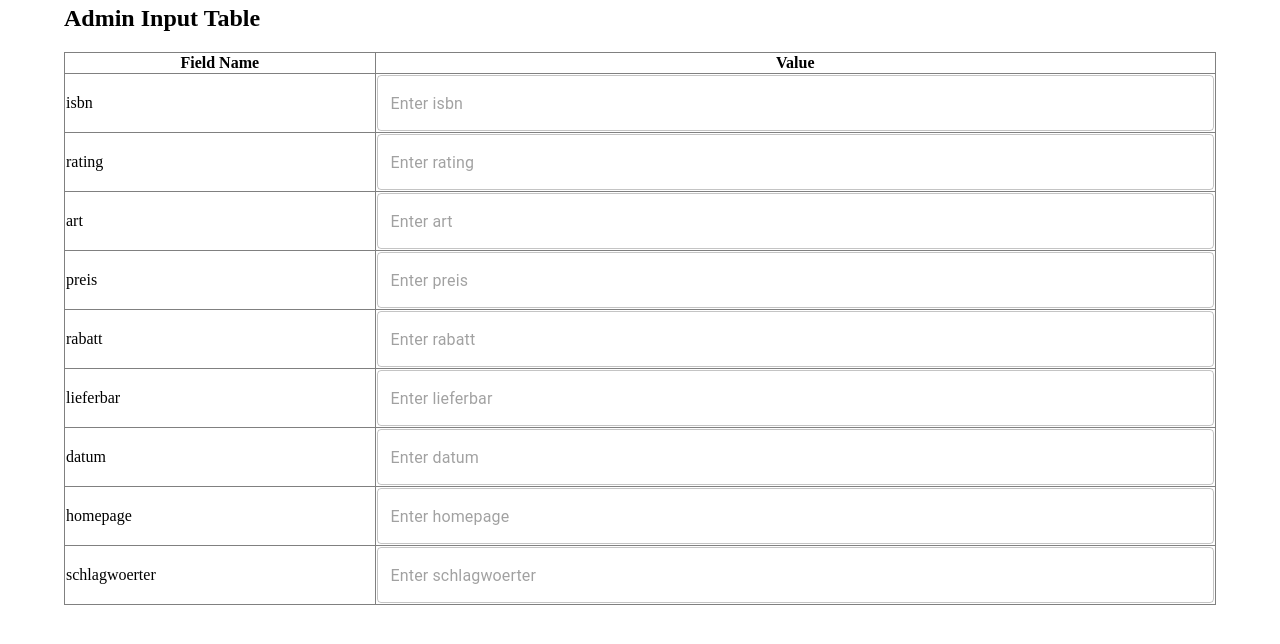
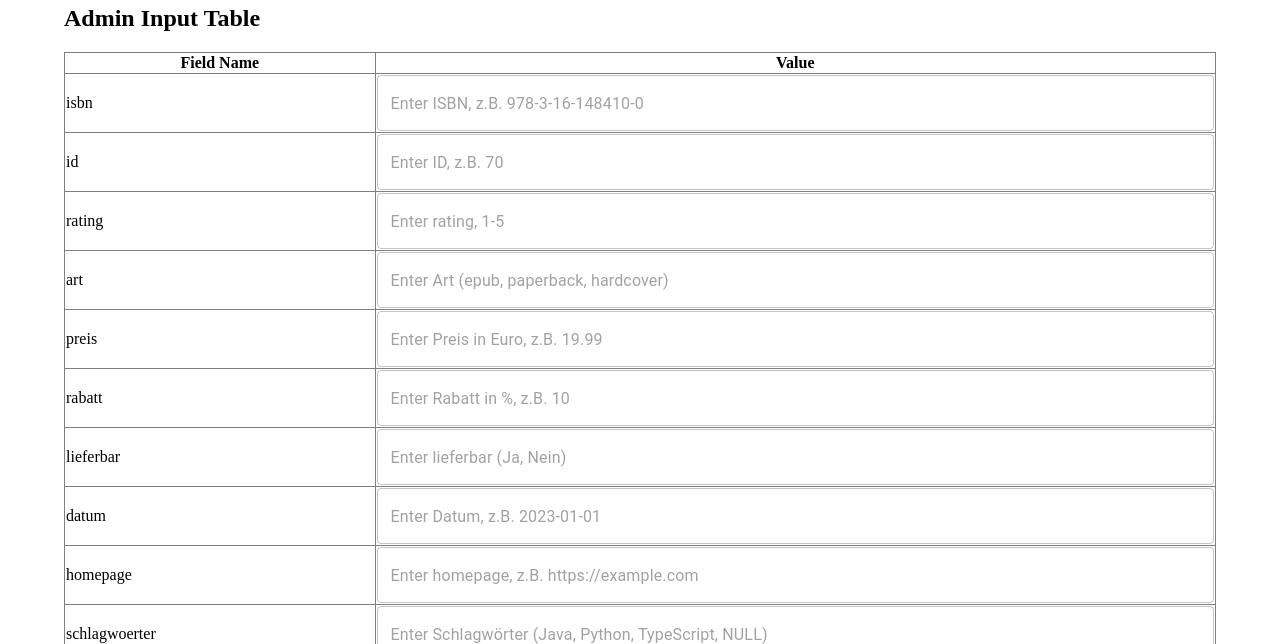
Before and after one commit to MarioMansaku/Project_Abgabe.2, a Next.js app: page /pages/components/addButton in a window 1280 px wide. Shown: the part 308-952 px from the top of the page. Built offline with nearby package versions, Linux system fonts and the light colour scheme.

Commit message:
added Bsp.Text für Eingabefelder

```diff
--- a/src/app/pages/components/addButton/page.tsx
+++ b/src/app/pages/components/addButton/page.tsx
@@ -78,6 +78,7 @@ export function AdminAddBook() {
 
     const fields: (keyof PostPayload | string)[] = [
         "isbn",
+        "id",
         "rating",
         "art",
         "preis",
@@ -86,7 +87,22 @@ export function AdminAddBook() {
         "datum",
         "homepage",
         "schlagwoerter",
+        "titel",
     ];
+
+    const exampleValues: Record<string, string> = {
+        isbn: "Enter ISBN, z.B. 978-3-16-148410-0",
+        id: "Enter ID, z.B. 70",
+        rating: "Enter rating, 1-5",
+        art: "Enter Art (epub, paperback, hardcover)",
+        preis: "Enter Preis in Euro, z.B. 19.99",
+        rabatt: "Enter Rabatt in %, z.B. 10",
+        lieferbar: "Enter lieferbar (Ja, Nein)",
+        datum: "Enter Datum, z.B. 2023-01-01",
+        homepage: "Enter homepage, z.B. https://example.com",
+        schlagwoerter: "Enter Schlagwörter (Java, Python, TypeScript, NULL)",
+        titel: "Enter Titel, z.B. Beispielbuch",
+      };
 
     const navigateToGallery = () => {
         router.push('/pages/gallery');
@@ -142,7 +158,7 @@ export function AdminAddBook() {
                                         <TextField
                                             fullWidth
                                             variant="outlined"
-                                            placeholder={`Enter ${field}`}
+                                            placeholder={exampleValues[field] || `Enter ${field}`}
                                             value={bookData[field as keyof PostPayload] || ""}
                                             onChange={(e) => handleInputChange(field, e.target.value)}
                                         />
```
Also changed, not shown: src/app/pages/components/updateButton/page.tsx (+17 -3 lines).
